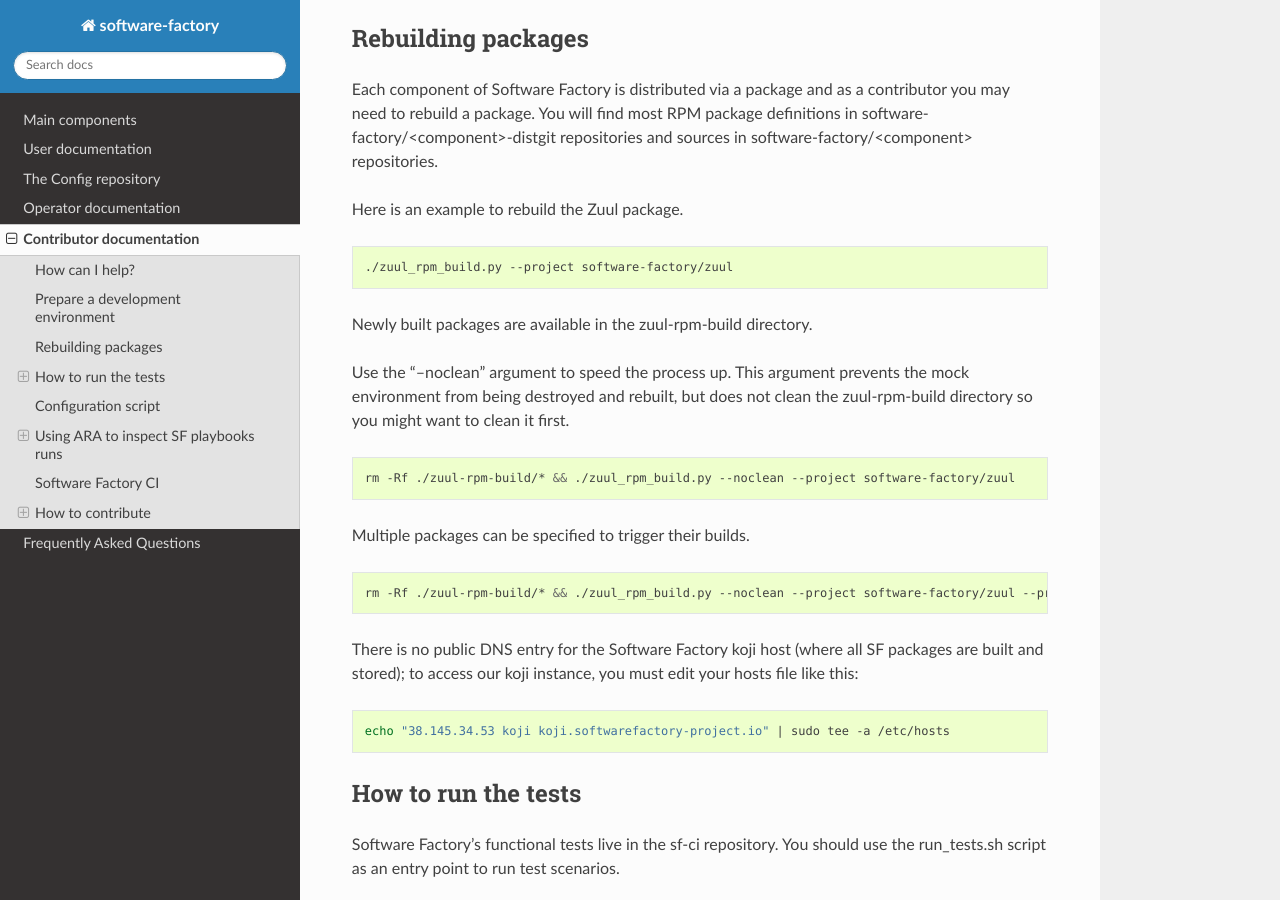
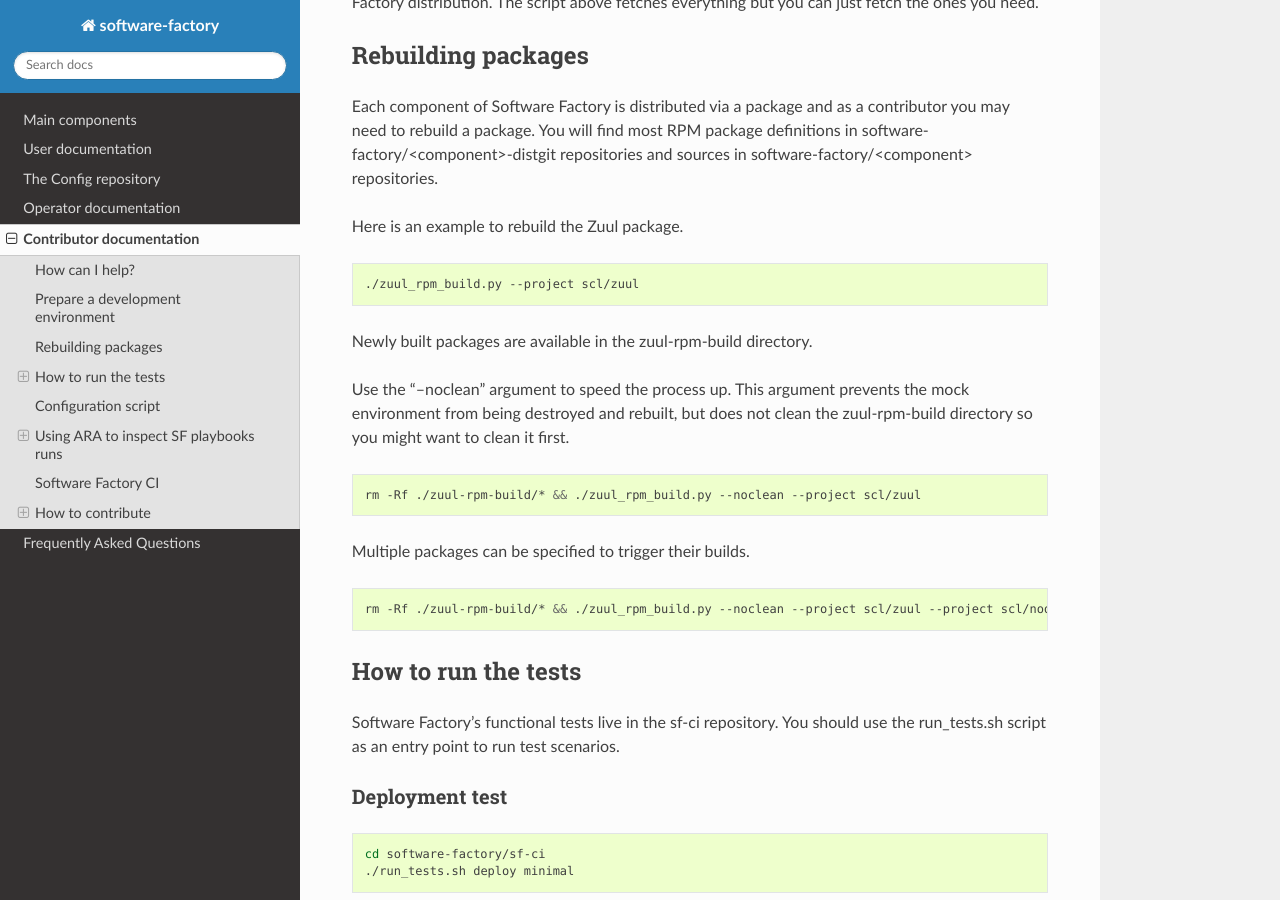
Before and after one commit to softwarefactory-project/sf-docs, a Sphinx documentation site: the page built from docs/contributor/index.rst, in a window 1280 px wide and 900 px high, scrolled down 1329 px. Built offline with Sphinx 7.4.7 and the Read the Docs theme 2.0.0, drawn with Linux system fonts in a browser that asks for light colours.

Commit message:
contributor: replace example with scl packages
Change-Id: I9d5eb7c09b0737fcb79e930e0bb0a22ba92b1e28

```diff
--- a/docs/contributor/index.rst
+++ b/docs/contributor/index.rst
@@ -49,7 +49,8 @@
     print suffix
     if 'distgit' in r:
        print r['distgit']
- EOF); do
+ EOF
+ ); do
    git clone https://softwarefactory-project.io/r/$repo;
  done
  popd
@@ -72,7 +73,7 @@
 
 .. code-block:: bash
 
- ./zuul_rpm_build.py --project software-factory/zuul
+ ./zuul_rpm_build.py --project scl/zuul
 
 Newly built packages are available in the zuul-rpm-build directory.
 
@@ -82,20 +83,13 @@
 
 .. code-block:: bash
 
- rm -Rf ./zuul-rpm-build/* && ./zuul_rpm_build.py --noclean --project software-factory/zuul
+ rm -Rf ./zuul-rpm-build/* && ./zuul_rpm_build.py --noclean --project scl/zuul
 
 Multiple packages can be specified to trigger their builds.
 
 .. code-block:: bash
 
- rm -Rf ./zuul-rpm-build/* && ./zuul_rpm_build.py --noclean --project software-factory/zuul --project software-factory/nodepool
-
-There is no public DNS entry for the Software Factory koji host (where all SF
-packages are built and stored); to access our koji instance, you must edit your hosts file like this:
-
-.. code-block:: bash
-
- echo "38.145.34.53 koji koji.softwarefactory-project.io" | sudo tee -a /etc/hosts
+ rm -Rf ./zuul-rpm-build/* && ./zuul_rpm_build.py --noclean --project scl/zuul --project scl/nodepool
 
 How to run the tests
 --------------------
```
